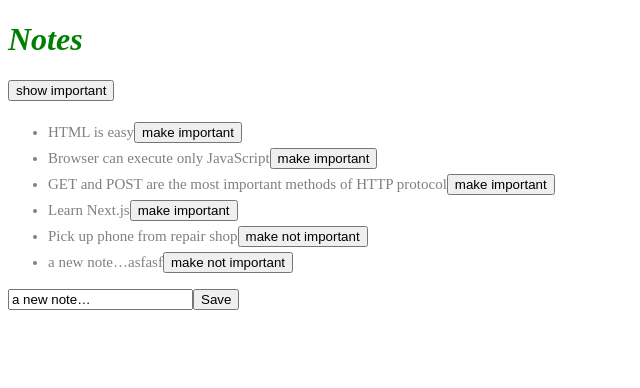
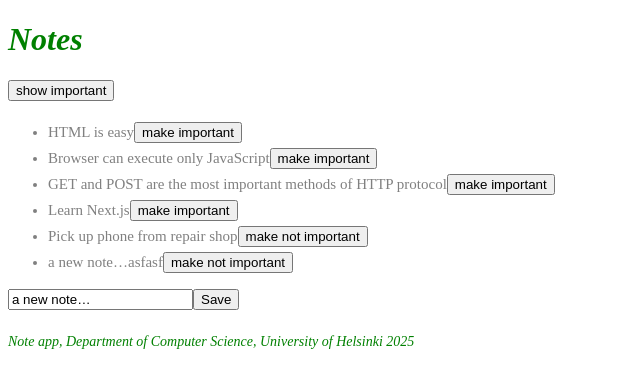
Before and after one commit to marekzelinka/notes-frontend, a React (Vite) app: page / in a window 1280 px wide. Shown: the top 388 px of the page, without its empty margins (0-640 px from the left). Built offline with nearby package versions, Linux system fonts and the light colour scheme; data requests are answered from the project's data file.

Commit message:
using inline styles

```diff
--- a/src/App.jsx
+++ b/src/App.jsx
@@ -78,8 +78,26 @@ function App() {
         />
         <button type="submit">Save</button>
       </form>
+      <Footer />
     </>
   )
 }
 
 export default App
+
+function Footer() {
+  let style = {
+    color: 'green',
+    fontStyle: 'italic',
+    fontSize: 14,
+    marginTop: '24px',
+  }
+
+  return (
+    <footer style={style}>
+      <em>
+        Note app, Department of Computer Science, University of Helsinki 2025
+      </em>
+    </footer>
+  )
+}
```
